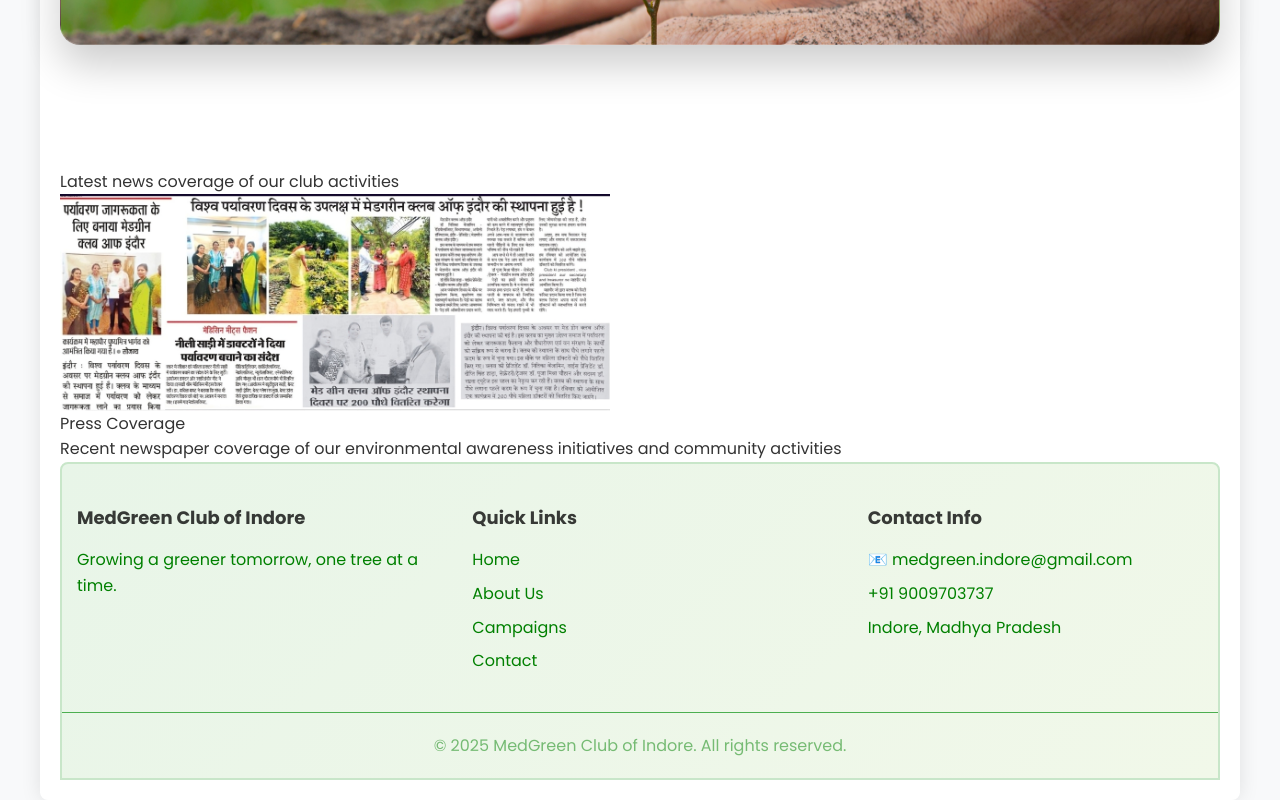
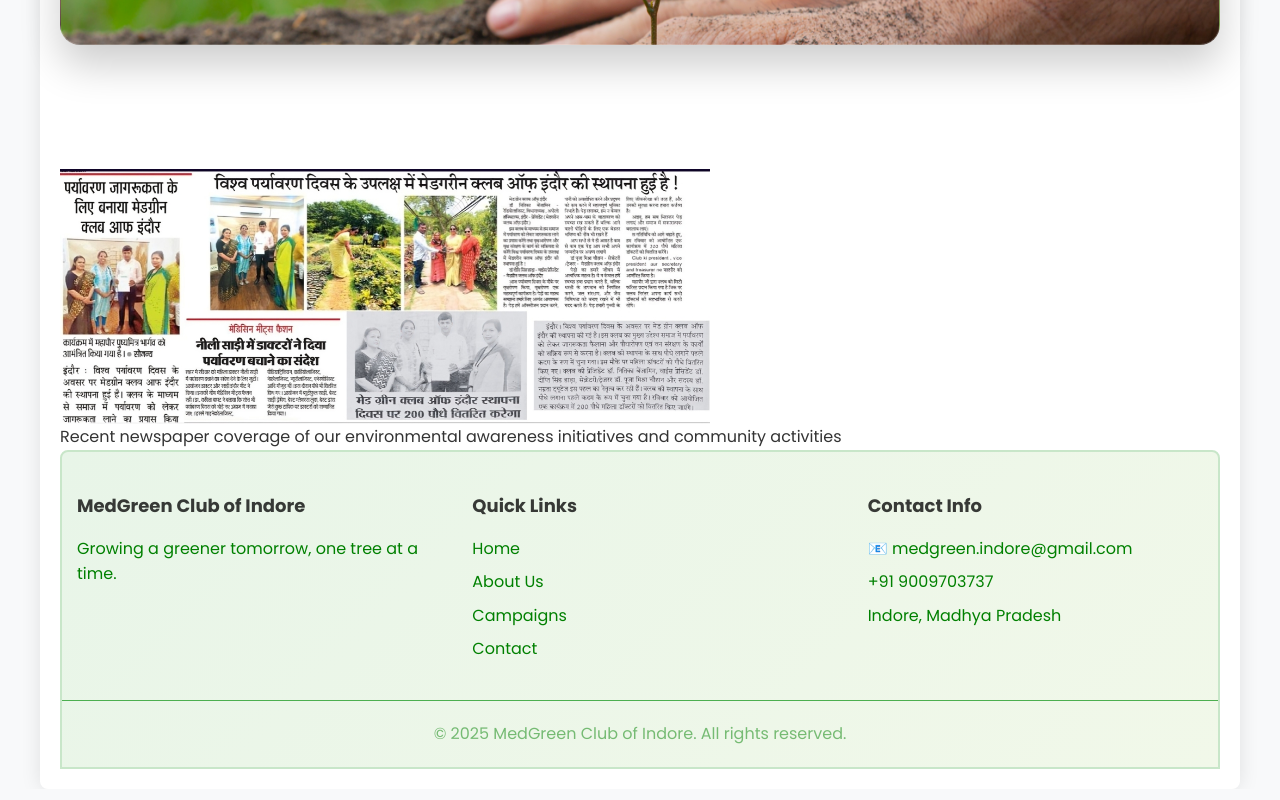
Before and after one commit to riddima15benjamin/reactjs, a React (Create React App) app: page / in a window 1280 px wide. Shown: the part 2862-3662 px from the top of the page. Built offline with nearby package versions, Linux system fonts and the light colour scheme.

Commit message:
fix: update news image dimensions in DesktopHome component

```diff
--- a/src/components/DesktopHome.jsx
+++ b/src/components/DesktopHome.jsx
@@ -170,10 +170,6 @@ export const DesktopHome = ({ className = "" }) => {
             margin-bottom: 8px !important;
           }
 
-          .news-header p {
-            font-size: 0.9rem !important;
-            padding: 0 8px !important;
-          }
 
           .news-card {
             border-radius: 12px !important;
@@ -238,9 +234,6 @@ export const DesktopHome = ({ className = "" }) => {
             <h2 className="text-3xl font-bold text-gray-800 mb-2">
               Club News & Updates
             </h2>
-            <p className="text-gray-600">
-              Latest news coverage of our club activities
-            </p>
           </div>
 
           {/* News Image Display */}
@@ -251,16 +244,13 @@ export const DesktopHome = ({ className = "" }) => {
                 alt="Club News Coverage - Environmental Awareness Activities"
                 className="news-image mx-auto rounded-lg shadow-md"
                 style={{
-                  maxHeight: '450px',
-                  maxWidth: '550px',
+                  maxHeight: '650px',
+                  maxWidth: '650px',
                   width: '100%',
                   objectFit: 'contain',
                   display: 'block'
                 }}
               />
-              <div className="news-badge absolute bottom-4 left-4 bg-black bg-opacity-70 text-white px-3 py-1 rounded-full text-sm">
-                Press Coverage
-              </div>
             </div>
 
             {/* Optional Caption */}
```
